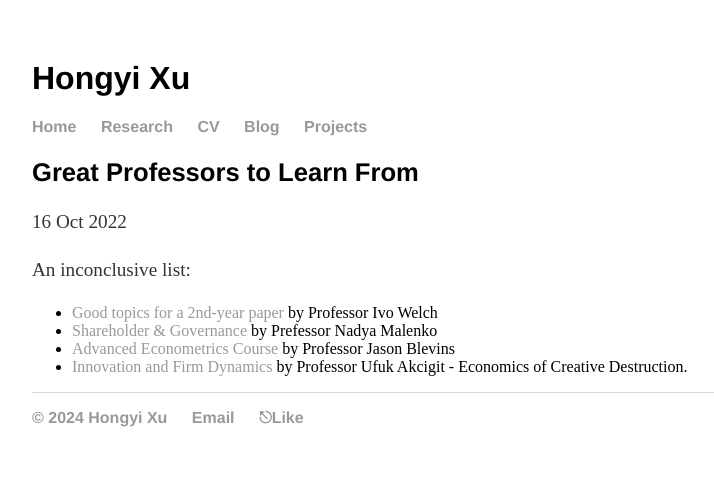
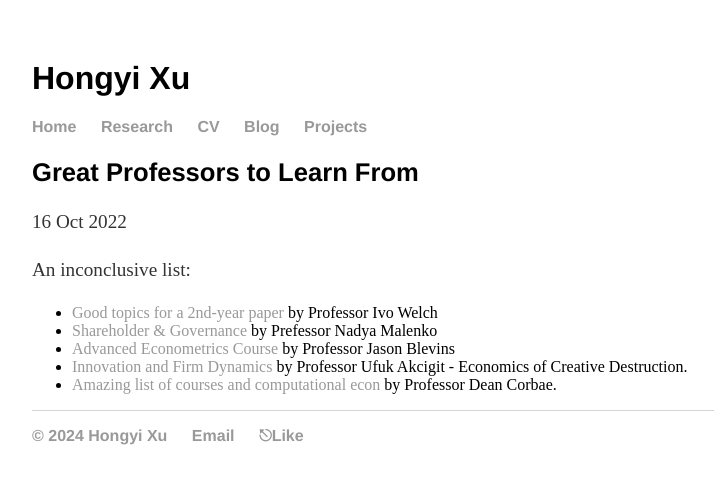
Before and after one commit to hongyileoxu/hongyileoxu.github.io, a Jekyll site: the page built from _posts/2022-10-16-great-professors.md, in a window 1280 px wide. Shown: the top 484 px of the page, without its empty margins (160-874 px from the left). Built offline with Jekyll 4.4.1, drawn with Linux system fonts in a browser that asks for light colours.

Commit message:
Update 2022-10-16-great-professors.md

```diff
--- a/_posts/2022-10-16-great-professors.md
+++ b/_posts/2022-10-16-great-professors.md
@@ -9,4 +9,5 @@ An inconclusive list:
 -       [Good topics for a 2nd-year paper](https://www.ivo-welch.info/teaching/start-economics.html) by Professor Ivo Welch
 -       [Shareholder & Governance](https://www.nmalenko.com/lecture-notes) by Prefessor Nadya Malenko
 -       [Advanced Econometrics Course](https://jblevins.org/courses/) by Professor Jason Blevins
--		[Innovation and Firm Dynamics](http://www.ufukakcigit.com) by Professor Ufuk Akcigit - Economics of Creative Destruction.
+-	      [Innovation and Firm Dynamics](http://www.ufukakcigit.com) by Professor Ufuk Akcigit - Economics of Creative Destruction.
+-	      [Amazing list of courses and computational econ](https://sites.google.com/a/wisc.edu/deancorbae/teaching) by Professor Dean Corbae.
```
